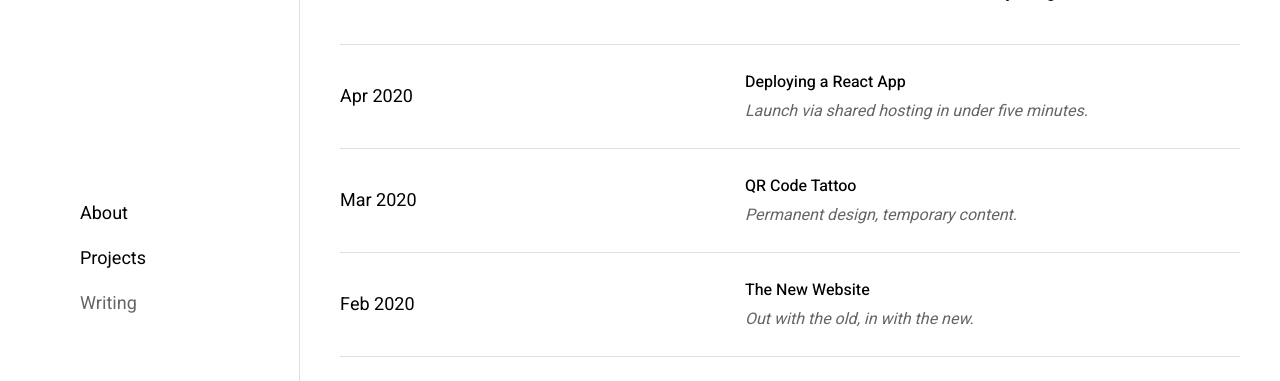
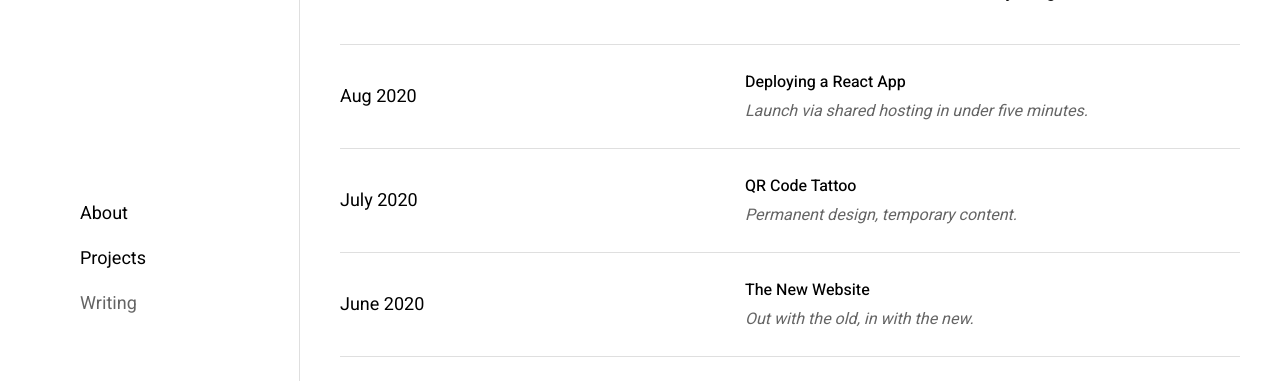
Before and after one commit to ty-ackerman/portfolio2020, a React (Create React App) app: page /writing in a window 1280 px wide. Shown: the part 145-526 px from the top of the page. Built offline with nearby package versions, Linux system fonts and the light colour scheme; no server answers; what react-animations would draw is missing.

Commit message:
Links updated + added conditional for hiding posts

```diff
--- a/public/index.html
+++ b/public/index.html
@@ -6,7 +6,7 @@
     <meta name="viewport" content="width=device-width, initial-scale=1" />
     <meta name="theme-color" content="#000000" />
     <meta name="description" content="Web site portfolio of Ty Ackerman" />
-    <link rel="apple-touch-icon" href="%PUBLIC_URL%/logo192.png" />
+    <link rel="apple-touch-icon" href="%PUBLIC_URL%/favicon.png" />
     <!--
       manifest.json provides metadata used when your web app is installed on a
       user's mobile device or desktop. See https://developers.google.com/web/fundamentals/web-app-manifest/
--- a/src/Components/RecentWriting.js
+++ b/src/Components/RecentWriting.js
@@ -7,11 +7,11 @@ import styled from 'styled-components';
 import Title from './Title';
 
 export default function RecentWriting() {
-	// Temp articles until I actually write them
-
 	const renderWriting = (Posts) => {
+		// Filter hidden articles
 		if (!Posts) return;
-		const recentPosts = Posts.length >= 3 ? Posts.slice(0, 3) : Posts;
+		const filteredPosts = Posts.filter(post => !post.hidden);
+		const recentPosts = filteredPosts.length >= 3 ? filteredPosts.slice(0, 3) : filteredPosts;
 		return recentPosts.map((post) => {
 			return <WritingListItem key={post.path} post={post} />;
 		});
--- a/src/Sections/Writing.js
+++ b/src/Sections/Writing.js
@@ -21,7 +21,7 @@ export default function Writing () {
           subtitle='Notes about life, work, and everything in between.'
         />
         {Posts.map(post => {
-          return <WritingListItem key={post.path} post={post} />
+          return !post.hidden && <WritingListItem key={post.path} post={post} />
         })}
       </WritingContainer>
     </Fade>
--- a/src/Writing/Posts.json
+++ b/src/Writing/Posts.json
@@ -2,9 +2,10 @@
 	{
 		"title": "Deploying a React App",
 		"description": "Launch via shared hosting in under five minutes.",
-    "dateLong": "April 10, 2020",
-    "dateShort": "Apr 2020",
+		"dateLong": "August 5, 2020",
+		"dateShort": "Aug 2020",
 		"path": "deploy-react-app",
+		"hidden": false,
 		"sections": [
 			{
 				"type": "paragraph",
@@ -43,7 +44,7 @@
 			},
 			{
 				"type": "photo",
-        "content": "https://scontent.fykz1-2.fna.fbcdn.net/v/t1.15752-9/93317230_555895218670617_4348090131576520704_n.png?_nc_cat=104&_nc_sid=b96e70&_nc_oc=AQk-OVTzpOvg4oXNqYzrfU3cwg9N9xHLvntratwZE8rB2Bbei5bGAgLH4lyD-KJrK9w&_nc_ht=scontent.fykz1-2.fna&oh=53ed233bfcf947dc851ebe40be092f0a&oe=5EB7D566",
+				"content": "https://scontent.fykz1-2.fna.fbcdn.net/v/t1.15752-9/93317230_555895218670617_4348090131576520704_n.png?_nc_cat=104&_nc_sid=b96e70&_nc_ohc=HAd5oBRRLWQAX_M1jxC&_nc_ht=scontent.fykz1-2.fna&oh=e913a73b58018a0d398ea40e780f852d&oe=5F5214E6",
 				"size": "lg",
 				"altText": "Screenshot of package.json"
 			},
@@ -57,7 +58,7 @@
 			},
 			{
 				"type": "photo",
-        "content": "https://scontent.fykz1-2.fna.fbcdn.net/v/t1.15752-9/92638557_508852749811044_1449339724807274496_n.png?_nc_cat=101&_nc_sid=b96e70&_nc_oc=AQlw61PX8BUGMjPl41myvCGJDjFZ26HUqGxhsClOjFIJgkNg2nrcpx81DMkDdSL9KHE&_nc_ht=scontent.fykz1-2.fna&oh=3cde17e4d4779d6f6a641cd3248fd695&oe=5EB92AA6",
+				"content": "https://scontent.fykz1-2.fna.fbcdn.net/v/t1.15752-9/92638557_508852749811044_1449339724807274496_n.png?_nc_cat=101&_nc_sid=b96e70&_nc_ohc=yI5VYDZ4gfgAX8QATEM&_nc_ht=scontent.fykz1-2.fna&oh=369cf49cb755d144ed8c359723b53592&oe=5F536A26",
 				"size": "lg",
 				"altText": "Screenshot of terminal after build"
 			},
@@ -96,7 +97,7 @@
 			},
 			{
 				"type": "photo",
-        "content": "https://scontent.fykz1-1.fna.fbcdn.net/v/t1.15752-0/p480x480/93193032_222169505678701_6984578651157168128_n.png?_nc_cat=106&_nc_sid=b96e70&_nc_oc=AQk_NmYqiQI8E1Jkcj59syPzeaWXXCqeSi7fpUu8v41E8piTtJxkb3nM_WCOYdSU8jk&_nc_ht=scontent.fykz1-1.fna&oh=5ee7549e03baf1765ba617d511d07e6a&oe=5EBB5D7B",
+				"content": "https://scontent.fykz1-1.fna.fbcdn.net/v/t1.15752-9/s2048x2048/93193032_222169505678701_6984578651157168128_n.png?_nc_cat=106&_nc_sid=b96e70&_nc_ohc=8lPWF4xNsY8AX9EHxiK&_nc_ht=scontent.fykz1-1.fna&oh=462ccf4e5004a955b25fe4380a6f1192&oe=5F52F621",
 				"size": "lg",
 				"altText": "Screenshot of FileZilla File Transfer"
 			},
@@ -110,7 +111,7 @@
 			},
 			{
 				"type": "photo",
-        "content": "https://scontent.fykz1-1.fna.fbcdn.net/v/t1.15752-9/92701624_2741588795894881_2154754812883763200_n.png?_nc_cat=106&_nc_sid=b96e70&_nc_oc=AQnNEhg11H9F0YfKqE5ipiGU_j4451eN5krzshkjQnfKOT6ug2MoyscioR-cQlPKXak&_nc_ht=scontent.fykz1-1.fna&oh=71d8e941bfeb40f20dab866afb00c877&oe=5EB9595D",
+				"content": "https://scontent.fykz1-1.fna.fbcdn.net/v/t1.15752-9/92701624_2741588795894881_2154754812883763200_n.png?_nc_cat=106&_nc_sid=b96e70&_nc_ohc=cR4aZLsBv6AAX8ie75d&_nc_ht=scontent.fykz1-1.fna&oh=b3274a7aba96ea3c69fd6d85f8ec901e&oe=5F5398DD",
 				"size": "lg",
 				"altText": "Screenshot of cPanel File Transfer"
 			},
@@ -138,23 +139,16 @@
 			{
 				"type": "paragraph",
 				"content": "Congratulations! You’ve officially deployed your first React application to your personal website. If you don’t see any changes, don’t panic. Give it a few minutes and refresh again. Some hosting platforms deploy changes in intervals throughout the day."
-      },
-      {
-        "type": "paragraph",
-        "content": ""
-      },
-      {
-        "type": "paragraph",
-        "content": ""
 			}
 		]
 	},
 	{
 		"title": "QR Code Tattoo",
 		"description": "Permanent design, temporary content.",
-    "dateLong": "Mar 20, 2020",
-    "dateShort": "Mar 2020",
+		"dateLong": "July 15, 2020",
+		"dateShort": "July 2020",
 		"path": "tattoo",
+		"hidden": false,
 		"sections": [
 			{
 				"type": "paragraph",
@@ -170,7 +164,7 @@
 			},
 			{
 				"type": "photo",
-        "content": "https://scontent.fyzd1-2.fna.fbcdn.net/v/t1.15752-9/s2048x2048/93136926_536142663948157_376375032189812736_n.jpg?_nc_cat=102&_nc_sid=b96e70&_nc_oc=AQl7TbMkq00Cb9aeHKMu6c8a2Tbkg2CtWhP2zJ-em5cVsu2wY13iVysrRMfaPcDC6Co&_nc_ht=scontent.fyzd1-2.fna&_nc_tp=7&oh=81682de95b93fc8a61e2ddda1c7d1c35&oe=5EB48D9A",
+				"content": "https://scontent.fykz1-1.fna.fbcdn.net/v/t1.15752-9/s2048x2048/93136926_536142663948157_376375032189812736_n.jpg?_nc_cat=102&_nc_sid=b96e70&_nc_ohc=d06U6SOkP4wAX8AbvDX&_nc_ht=scontent.fykz1-1.fna&tp=-7&oh=cd8299d003af27cf2eafa1fb20ce28e0&oe=5F52C19A",
 				"size": "lg",
 				"altText": "QR code tattoo on my left forearm."
 			},
@@ -180,7 +174,7 @@
 			},
 			{
 				"type": "ol",
-        "content": ["The content", "The scannability", "The code generator"]
+				"content": [ "The content", "The scannability", "The code generator" ]
 			},
 			{
 				"type": "subtitle",
@@ -244,7 +238,7 @@
 			},
 			{
 				"type": "photo",
-        "content": "https://scontent.fyzd1-2.fna.fbcdn.net/v/t1.15752-9/92328561_222542758824182_6814991961963888640_n.jpg?_nc_cat=111&_nc_sid=b96e70&_nc_oc=AQnv2tEPCyB3BTCiNuNxb15ajywAHMUbL0-KdlytJtriQ_lCiPYgzqXmFA-NmHvQAaA&_nc_ht=scontent.fyzd1-2.fna&oh=b287e017a7e1054157be30fbd47f008c&oe=5EB48ABA",
+				"content": "https://scontent.fykz1-2.fna.fbcdn.net/v/t1.15752-9/92328561_222542758824182_6814991961963888640_n.jpg?_nc_cat=111&_nc_sid=b96e70&_nc_ohc=MkRZq4-bTjkAX8SPGC4&_nc_ht=scontent.fykz1-2.fna&oh=158de0714898e52c3195c058929d00c0&oe=5F52BEBA",
 				"size": "lg",
 				"altText": "Change QR Code page of portfolio"
 			},
@@ -292,17 +286,18 @@
 	{
 		"title": "The New Website",
 		"description": "Out with the old, in with the new.",
-    "dateLong": "February 20th, 2020",
-    "dateShort": "Feb 2020",
+		"dateLong": "June 20th, 2020",
+		"dateShort": "June 2020",
 		"path": "new-website",
+		"hidden": false,
 		"sections": [
 			{
 				"type": "paragraph",
-        "content": "After nearly two years, I finally decided it was time to give the ol’ portfolio a facelift. The moment feels a little bittersweet with plenty of nostalgia. It was created in the final days of bootcamp at Juno College in the Spring of 2017. To say it stood the test of time is a big overstatement. My old friend was ready to go to the land of no return – somewhere between my old Accounting lecture notes and any junior high school pictures. "
+				"content": "After over two years, I finally decided it was time to give the ol’ portfolio a facelift. The moment feels a little bittersweet with plenty of nostalgia. It was created in the final days of bootcamp at Juno College in the Spring of 2017. To say it stood the test of time is a big overstatement. My old friend was ready to go to the land of no return – somewhere between my old Accounting lecture notes and any junior high school pictures. "
 			},
 			{
 				"type": "photo",
-        "content": "https://scontent.fyzd1-2.fna.fbcdn.net/v/t1.15752-9/92290054_502314903797841_1378633662488117248_n.jpg?_nc_cat=108&_nc_sid=b96e70&_nc_oc=AQn_vN7OTjW-bvo2OpS9zLhg10SSjUOMYrPVVZ8eQ-GUE7-F_5j-a7ZIzBJ2KNlXfLs&_nc_ht=scontent.fyzd1-2.fna&oh=aaa94760ba7ab69f8eabd0c2e558530f&oe=5EB13702",
+				"content": "https://scontent.fykz1-2.fna.fbcdn.net/v/t1.15752-9/92290054_502314903797841_1378633662488117248_n.jpg?_nc_cat=108&_nc_sid=b96e70&_nc_ohc=NvgdGGs01isAX_-hF-w&_nc_ht=scontent.fykz1-2.fna&oh=2c1a987802b2f557c64aea87d1c0a98b&oe=5F535F82",
 				"size": "lg",
 				"altText": "Old website splash page."
 			},
```
Lines whose indentation alone changed are shown as unchanged.
